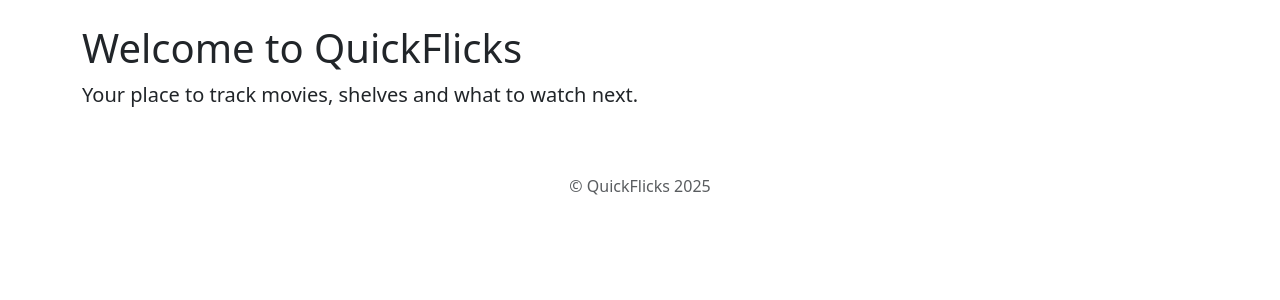
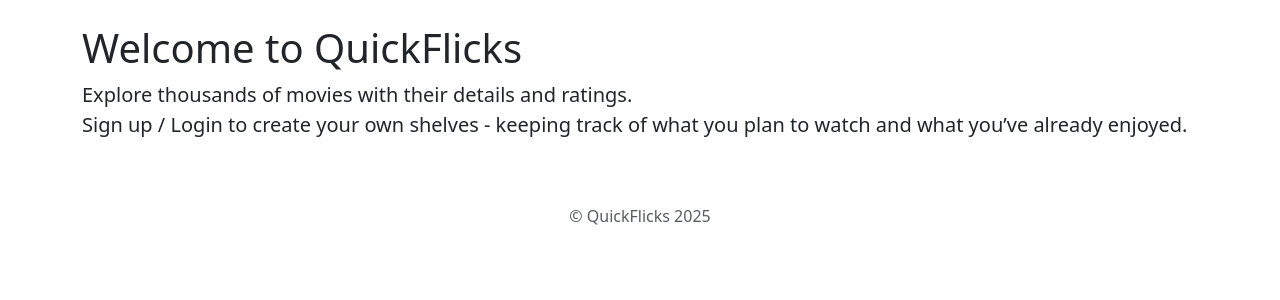
Before and after one commit to Ceri-Jane/milestone_project_three, a Django app: template templates/movies/home.html in a window 1280 px wide. Shown: the part 56-356 px from the top of the page. Run offline with Django 5.2, Linux system fonts and the light colour scheme; the template is opened without the code that fills it, so the values that code supplies are empty.

Commit message:
update welcome message on home page

```diff
--- a/templates/movies/home.html
+++ b/templates/movies/home.html
@@ -1,8 +1,10 @@
 {% extends "base.html" %}
+{% load static %}
 
 {% block content %}
     <h1>Welcome to QuickFlicks</h1>
     <p class="lead">
-        Your place to track movies, shelves and what to watch next.
+        Explore thousands of movies with their details and ratings.<br>
+        Sign up / Login to create your own shelves - keeping track of what you plan to watch and what you’ve already enjoyed.
     </p>
 {% endblock %}
```
